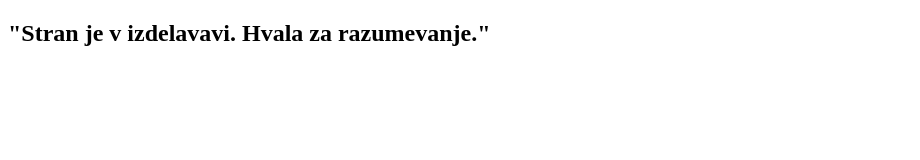
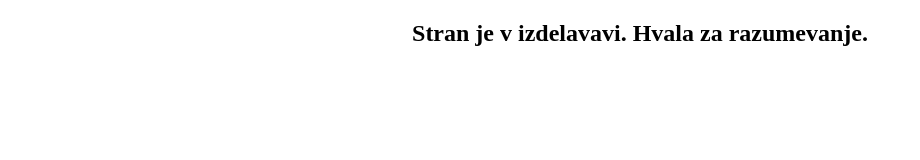
Before and after one commit to urossec/urossec.github.io, a plain HTML site: page index.html in a window 1280 px wide. Shown: the whole page, without its empty margins (0-920 px from the left). Drawn offline with Linux system fonts and the light colour scheme.

Commit message:
Update index.html

```diff
--- a/index.html
+++ b/index.html
@@ -7,7 +7,7 @@
 </head>
 
 <body>
-<h2>"Stran je v izdelavavi. Hvala za razumevanje."</h2>
+<h2 style="text-align:center; margin=0,0,20,20";>Stran je v izdelavavi. Hvala za razumevanje.</h2>
 
 </body>
 
```
